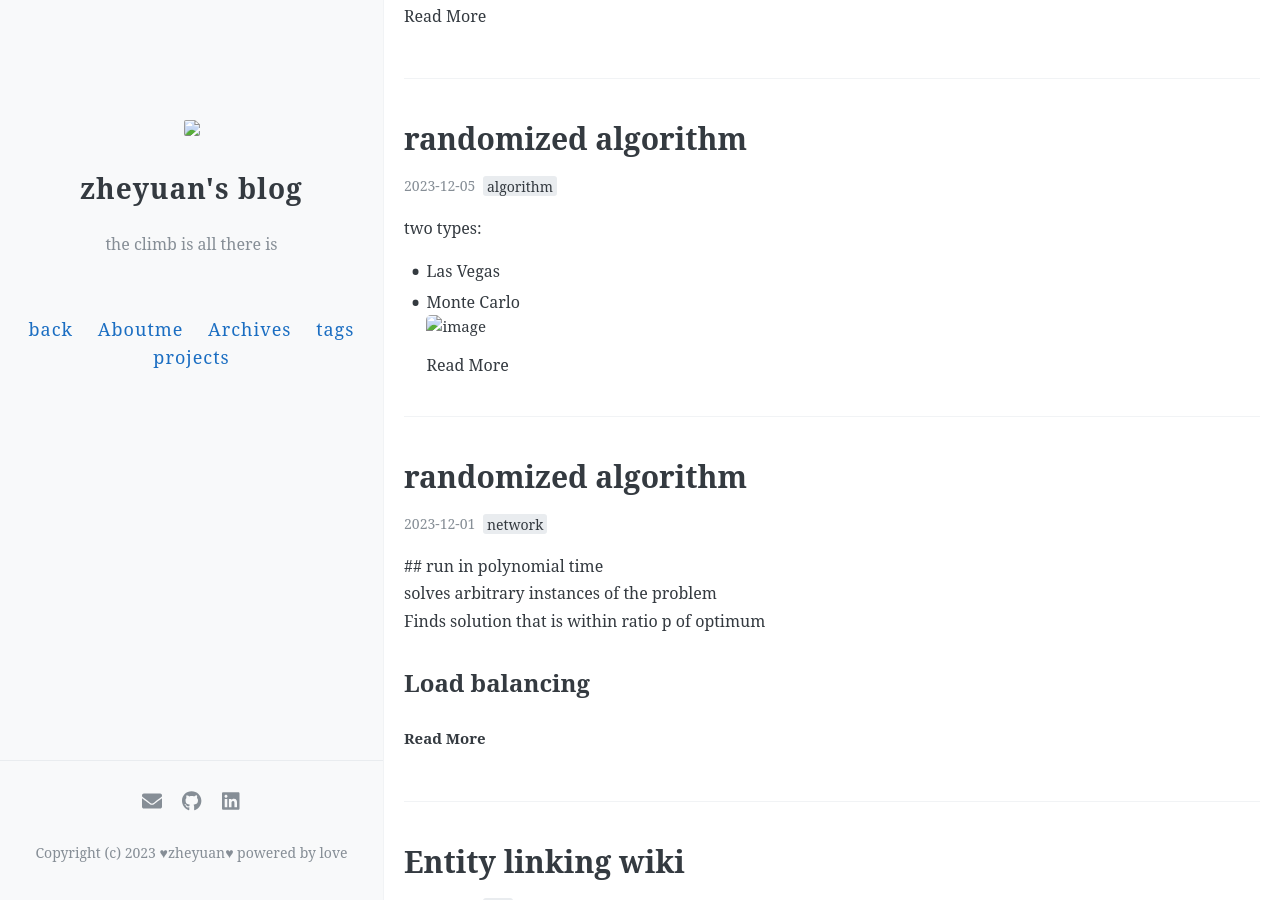
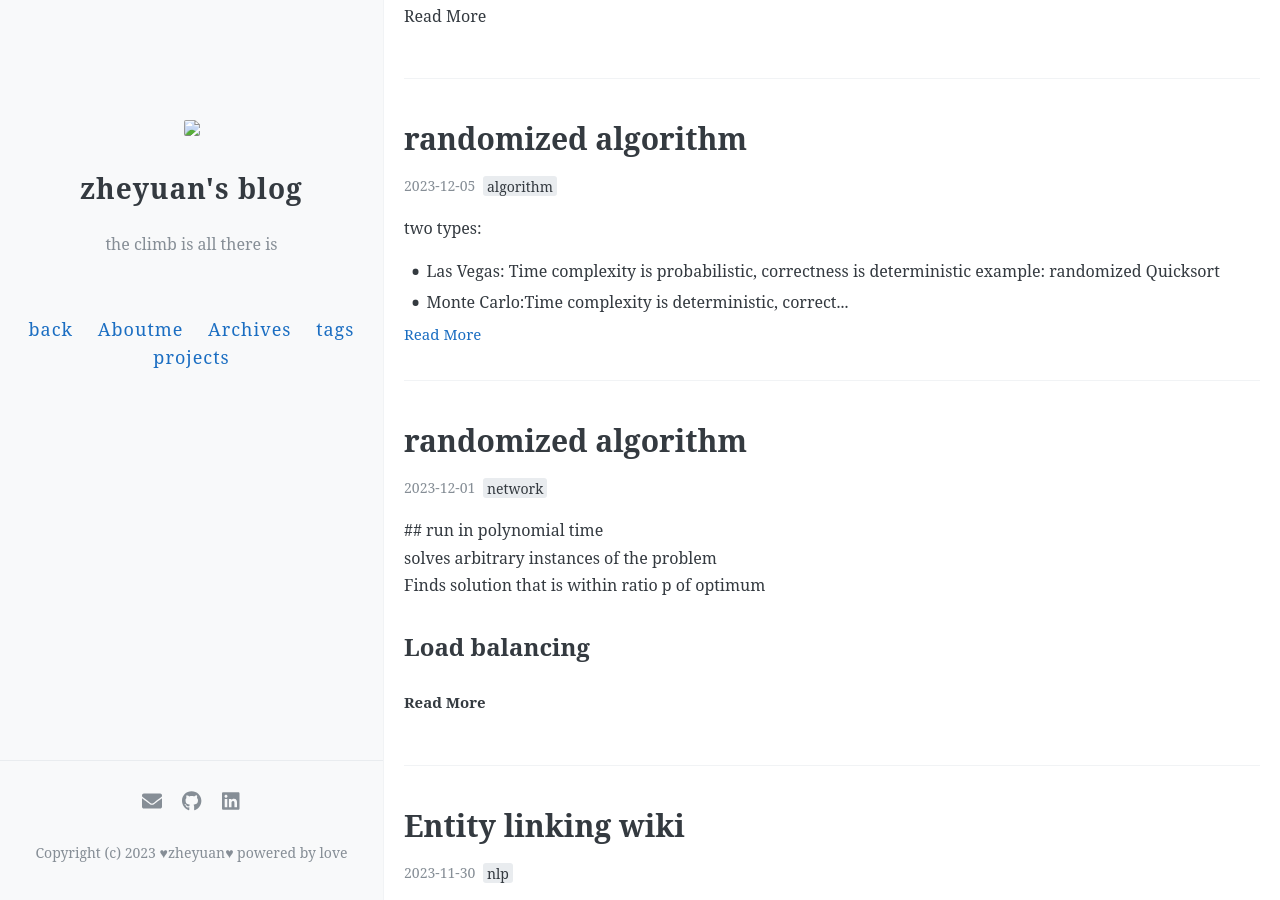
Before and after one commit to zhang-mickey/zhang-mickey.github.io, a Jekyll site: the page built from index.html, in a window 1280 px wide and 900 px high, scrolled down 632 px. Built offline with Jekyll 4.4.1, drawn with Linux system fonts in a browser that asks for light colours; the list of posts is cut into pages by our own code; comment, search, counter and statistics services are not loaded.

Commit message:
Update 2023-12-05-randomized algorithm.md

```diff
--- a/_posts/2023-12-05-randomized algorithm.md
+++ b/_posts/2023-12-05-randomized algorithm.md
@@ -7,14 +7,20 @@ comments: true
 author: zhang
 ---
 two types:
-- Las Vegas
-- Monte Carlo
+- Las Vegas: Time complexity is probabilistic, correctness is deterministic
+example: randomized Quicksort
+- Monte Carlo:Time complexity is deterministic, correctness is probabilistic
+
+<img width="419" alt="image" src="https://github.com/zhang-mickey/zhang-mickey.github.io/assets/145342600/10afb216-d775-4440-bc6d-1decb6fa7a1f">
+
 <img width="269" alt="image" src="https://github.com/zhang-mickey/zhang-mickey.github.io/assets/145342600/e823687d-877e-4a5c-ac16-333b413a6796">
 
 Efficient deterministic algorithms that always yield the correct answer are a special case of efficient randomized algorithms that oly need to yield the correct answer with high probability.
 证明存在某种情况或性质
 <img width="443" alt="image" src="https://github.com/zhang-mickey/zhang-mickey.github.io/assets/145342600/4da99b76-0aee-4cdc-8ac3-bd2552a8bdbc">
 
+####
+<img width="436" alt="image" src="https://github.com/zhang-mickey/zhang-mickey.github.io/assets/145342600/a5c8d882-656a-45eb-9edc-88245b9bdd2e">
 
 #### probabilistic method
 use the fact that a random algorithm produces them with probability p>0 to prove the existence of certain solutions.
@@ -60,6 +67,10 @@ the overall time complexity will be{O(n^2)}.
 #### randomized QuickSort
 O(nlog(n))<=complexity<=O(n^2)} This difference depends on the chosen pivot elements
 <img width="341" alt="image" src="https://github.com/zhang-mickey/zhang-mickey.github.io/assets/145342600/39ea4fc4-fedb-4666-8341-25c285725f58">
+#### prove that the expected running time is O(nlogn)
+<img width="422" alt="image" src="https://github.com/zhang-mickey/zhang-mickey.github.io/assets/145342600/6505264a-e804-4c20-9c7a-b1bdcbad96a7">
+<img width="413" alt="image" src="https://github.com/zhang-mickey/zhang-mickey.github.io/assets/145342600/34536c97-fdb8-4326-b9a4-fd2dbd5280d7">
+<img width="428" alt="image" src="https://github.com/zhang-mickey/zhang-mickey.github.io/assets/145342600/9a5cd6dc-a239-4eba-bbfe-3ef7764541f0">
 
 ### universal hashing
 
```
Also changed, not shown: other parts of _posts/2023-12-05-randomized algorithm.md (+3 -2 lines).
